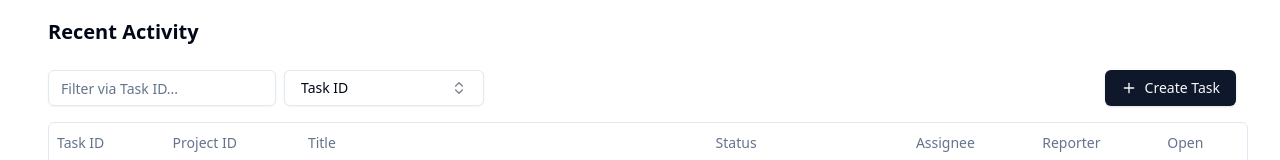
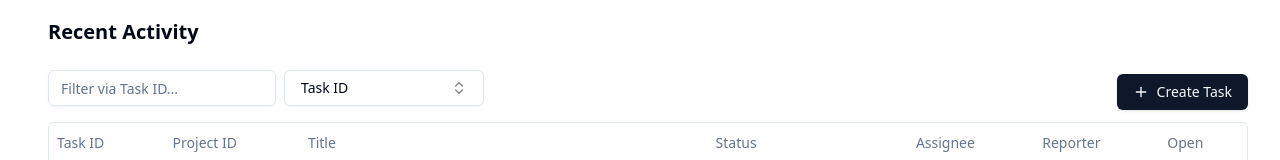
Before and after one commit to A-N1khil/scrumsphere, a React (Vite) app: page /home/tasks in a window 1280 px wide. Shown: the part 171-331 px from the top of the page. Built offline with nearby package versions, Linux system fonts and the light colour scheme.

Commit message:
Movied button outside

```diff
--- a/src/app/components/TaskComponent.tsx
+++ b/src/app/components/TaskComponent.tsx
@@ -5,6 +5,10 @@ import { useState } from "react";
 import TaskView from "./tasks/TaskView";
 import { ScrollArea } from "./ui/scroll-area";
 import { columnWithActions } from "./tasks/TaskTableColumns";
+import { Button } from "./ui/button";
+import { Plus } from "lucide-react";
+import { NewTaskForm } from "@/app/components/tasks/NewTaskForm";
+
 const data: Task[] = [
   {
     id: "676eeddaf5264633ed8421ba",
@@ -159,10 +163,15 @@ const TaskComponent = () => {
   };
 
   const columns = columnWithActions({ toggleModal: handleDialogOpen });
+  const [newTaskDialogOpen, setNewTaskDialogOpen] = useState(false);
 
   return (
     <>
       <div className="container">
+        <Button size="default" type="button" variant="default" className="float-right mt-5">
+          <Plus />
+          Create Task
+        </Button>
         <TaskTable columns={columns} data={data} />
       </div>
       <Dialog open={open} onOpenChange={setOpen}>
@@ -175,6 +184,11 @@ const TaskComponent = () => {
           </ScrollArea>
         </DialogContent>
       </Dialog>
+      <Dialog open={newTaskDialogOpen} onOpenChange={setNewTaskDialogOpen}>
+        <DialogContent className="min-w-[300px] max-w-[60vw]">
+          <NewTaskForm />
+        </DialogContent>
+      </Dialog>
     </>
   );
 };
--- a/src/app/components/data-table/DataTable.tsx
+++ b/src/app/components/data-table/DataTable.tsx
@@ -6,8 +6,6 @@ import {
   useReactTable,
 } from "@tanstack/react-table";
 import { Table, TableBody, TableCell, TableHead, TableHeader, TableRow } from "@/app/components/ui/table";
-import { Button } from "@/app/components/ui/button";
-import { Plus } from "lucide-react";
 import { Combobox, ComboboxOption } from "@/app/components/ui/combobox";
 import { Input } from "@/app/components/ui/input";
 import { useState } from "react";
@@ -16,13 +14,9 @@ import { TableEntity } from "@/app/models/shared/TableEntity";
 
 export type DataTableProps<TData extends TableEntity, TValue> = {
   dataTableOptions: DataTableOptions<TData, TValue>;
-  handleCreateDialog: () => void;
 };
 
-export function DataTable<TData extends TableEntity, TValue>({
-  dataTableOptions,
-  handleCreateDialog,
-}: DataTableProps<TData, TValue>) {
+export function DataTable<TData extends TableEntity, TValue>({ dataTableOptions }: DataTableProps<TData, TValue>) {
   const { columns, data, comboBoxOptions } = dataTableOptions;
   const [filterKey, setFilterKey] = useState<string>(comboBoxOptions[0].label);
   const [filterValue, setFilterValue] = useState<string>(comboBoxOptions[0].value);
@@ -30,10 +24,6 @@ export function DataTable<TData extends TableEntity, TValue>({
   const handleOptionChange = (option: ComboboxOption) => {
     setFilterKey(option.label);
     setFilterValue(option.value);
-  };
-
-  const handleOpenCreateDialog = () => {
-    handleCreateDialog();
   };
 
   const [columnFilters, setColumnFilters] = useState<ColumnFiltersState>([]);
@@ -67,16 +57,6 @@ export function DataTable<TData extends TableEntity, TValue>({
             />
           </div>
         </div>
-        <Button
-          size="default"
-          type="button"
-          variant="default"
-          className="float-left mr-3"
-          onClick={handleOpenCreateDialog}
-        >
-          <Plus />
-          Create Task
-        </Button>
       </div>
       <div className="rounded-md border">
         <Table>
--- a/src/app/components/tasks/NewTaskForm.tsx
+++ b/src/app/components/tasks/NewTaskForm.tsx
@@ -6,7 +6,7 @@ import { zodResolver } from "@hookform/resolvers/zod";
 import { z } from "zod";
 import { useForm } from "react-hook-form";
 
-const NewTaskForm = () => {
+export function NewTaskForm() {
   // Login Schema
   const loginSchema = z.object({
     userId: z.string(),
@@ -75,6 +75,4 @@ const NewTaskForm = () => {
       </form>
     </Form>
   );
-};
-
-export default NewTaskForm;
+}
--- a/src/app/components/tasks/TaskTable.tsx
+++ b/src/app/components/tasks/TaskTable.tsx
@@ -1,8 +1,5 @@
 import { ColumnDef } from "@tanstack/react-table";
-import { useState } from "react";
 import { ComboboxOption } from "../ui/combobox";
-import { Dialog, DialogContent } from "../ui/dialog";
-import NewTaskForm from "./NewTaskForm";
 import { DataTable } from "../data-table/DataTable";
 import { TableEntity } from "@/app/models/shared/TableEntity";
 import { DataTableOptions } from "../data-table/DataTableOptions";
@@ -29,20 +26,9 @@ export function TaskTable<TData extends TableEntity, TValue>({ columns, data }:
     tableFor: "Task",
   };
 
-  const [newTaskDialogOpen, setNewTaskDialogOpen] = useState<boolean>(false);
-
-  const openCreateDialog = () => {
-    setNewTaskDialogOpen(true);
-  };
-
   return (
     <>
-      <DataTable dataTableOptions={dataTableOptions} handleCreateDialog={openCreateDialog} />
-      <Dialog open={newTaskDialogOpen} onOpenChange={setNewTaskDialogOpen}>
-        <DialogContent className="min-w-[300px] max-w-[60vw]">
-          <NewTaskForm />
-        </DialogContent>
-      </Dialog>
+      <DataTable dataTableOptions={dataTableOptions} />
     </>
   );
 }
```
